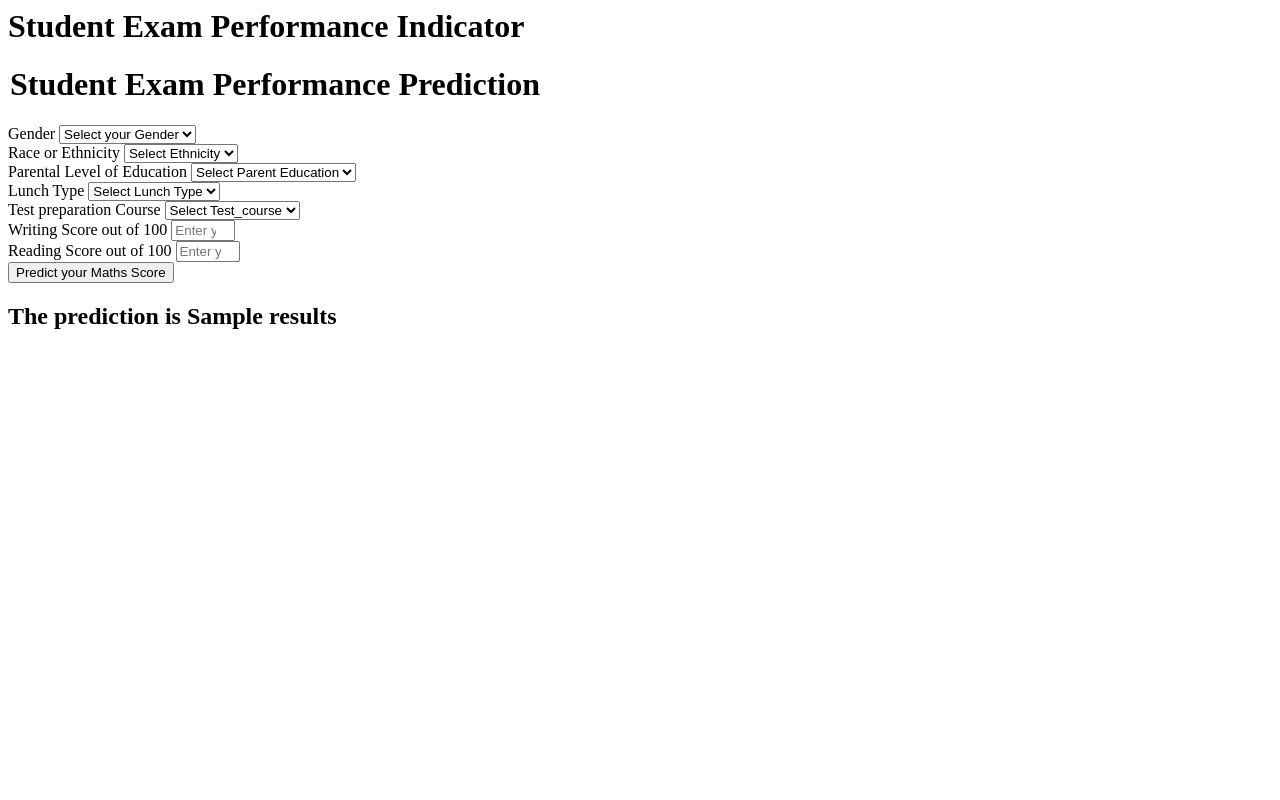
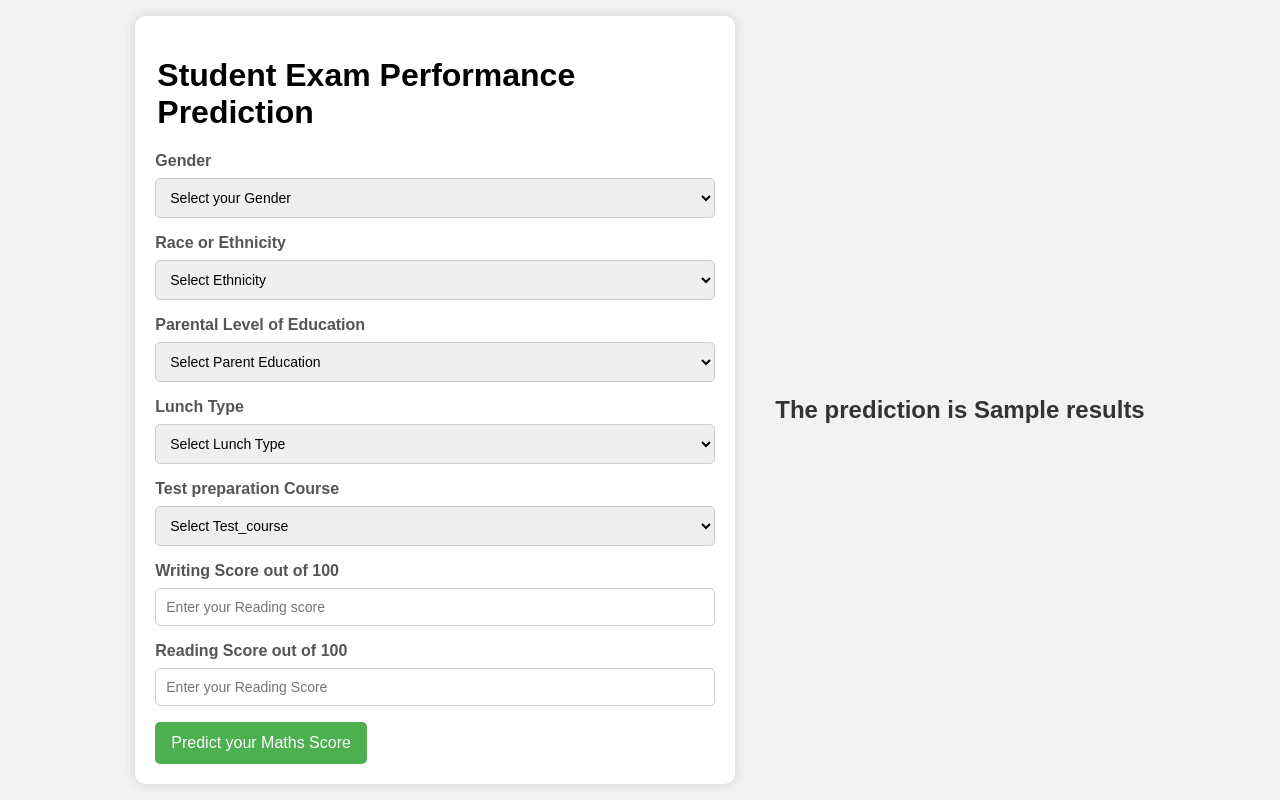
Before and after one commit to kkratos/Predit-Student-Performance, a Flask app: template templates/home.html in a window 1280 px wide. Run offline with Flask 3, Linux system fonts and the light colour scheme; the template is opened without the code that fills it: most values are stand-ins (such as "Sample title", 1, 10 or a date in 2020).

Commit message:
edit layout in home.html

```diff
--- a/src/pipeline/predict_pipeline.py
+++ b/src/pipeline/predict_pipeline.py
@@ -23,8 +23,6 @@ class PredictPipeline:
 
         except Exception as e:
             raise CustomException(e,sys)
-
-
 
 class CustomData:
     def __init__(  self,
--- a/templates/home.html
+++ b/templates/home.html
@@ -1,8 +1,85 @@
-<html>
+<!DOCTYPE html>
+<html lang="en">
+   <head>
+      <meta charset="UTF-8">
+      <meta name="viewport" content="width=device-width, initial-scale=1.0">
+      <title>Student Exam Performance Prediction</title>
+      <style>
+         body {
+         font-family: Arial, sans-serif;
+         background-color: #f2f2f2;
+         margin: 0;
+         display: flex;
+         min-height: 100vh;
+         justify-content: center;
+         align-items: center;
+         }
+         main {
+         display: flex;
+         flex-direction: column;
+         align-items: center;
+         width: 100%;
+         max-width: 600px;
+         padding: 20px;
+         background-color: #fff;
+         border-radius: 10px;
+         box-shadow: 0 0 10px 2px rgba(0, 0, 0, 0.1);
+         box-sizing: border-box;
+         }
+         .header {
+         text-align: center;
+         margin-bottom: 20px;
+         color: #333;
+         }
+         .form-label {
+         display: block;
+         font-weight: bold;
+         margin-bottom: 8px;
+         color: #555;
+         }
+         .form-control {
+         width: 100%;
+         padding: 10px;
+         margin-bottom: 16px;
+         border-radius: 5px;
+         border: 1px solid #ccc;
+         box-sizing: border-box;
+         font-size: 14px;
+         }
+         .btn {
+         background-color: #4CAF50;
+         color: white;
+         padding: 12px 16px;
+         border: none;
+         border-radius: 5px;
+         cursor: pointer;
+         font-size: 16px;
+         transition: background-color 0.3s ease;
+         }
+         .btn:hover {
+         background-color: #45a049;
+         }
+         .error {
+         color: red;
+         font-size: 14px;
+         }
+         h2 {
+         text-align: center;
+         margin-top: 20px;
+         color: #333;
+         }
+         .prediction-container {
+         display: flex;
+         flex-direction: column;
+         align-items: center;
+         margin-top: 20px;
+         margin-left: 40px;
+         }
+      </style>
+   </head>
    <body>
+      <main>
          <div class="login">
-       <h1>Student Exam Performance Indicator</h1>
-
          <form action="{{ url_for('predict_datapoint')}}" method="post">
             <h1>
                <legend>Student Exam Performance Prediction</legend>
@@ -104,8 +181,9 @@
                <input class="btn btn-primary" type="submit" value="Predict your Maths Score" required />
             </div>
          </form>
-    <h2>
-       The  prediction is {{results}}
-    </h2>
+      </main>
+      <div class="prediction-container">
+         <h2>The prediction is {{results}}</h2>
+      </div>
       <body>
 </html>
```
Also changed, not shown: README.md, 3 other files. Lines whose indentation alone changed are shown as unchanged.
